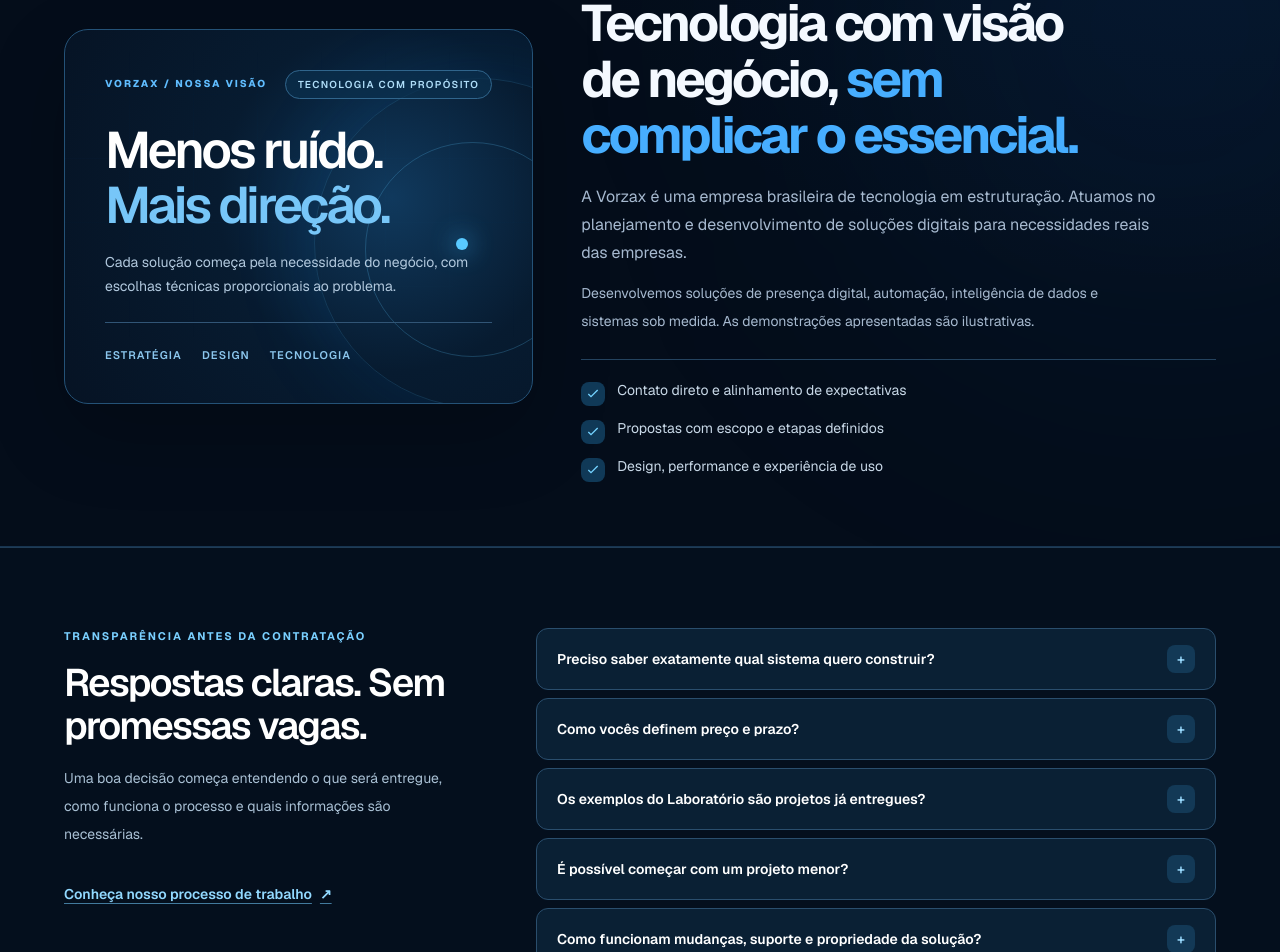
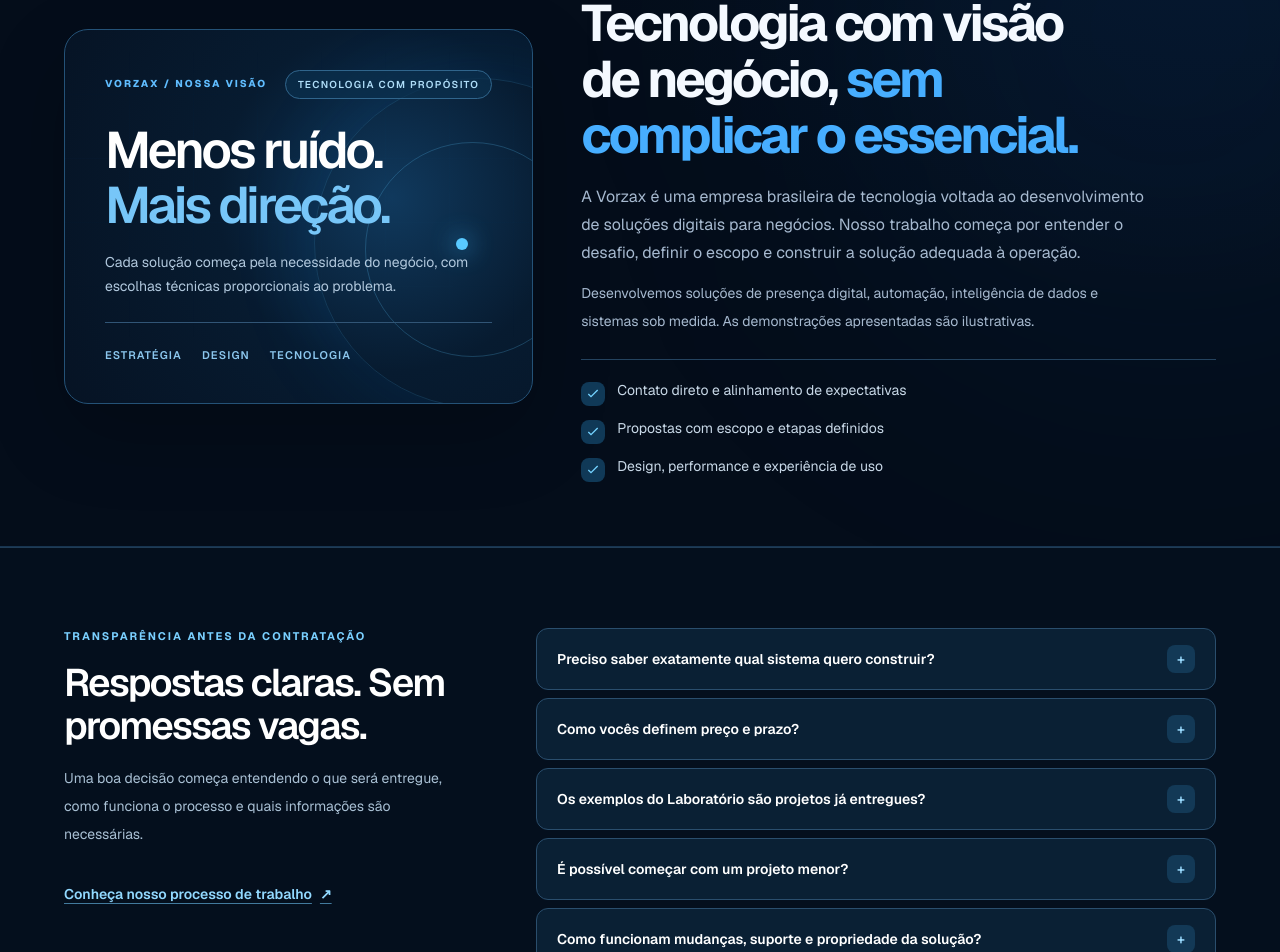
Before and after one commit to vorzax-tecnologia/vorzax-site, a Next.js app: page / in a window 1280 px wide. Shown: the part 3673-4625 px from the top of the page. Built offline with nearby package versions, Linux system fonts and the light colour scheme.

Commit message:
content(confiança): posicionamento empresarial claro e verificável no Sobre

```diff
--- a/src/app/page.tsx
+++ b/src/app/page.tsx
@@ -827,7 +827,7 @@ export default function Home() {
           <div data-reveal>
             <p className="vx-eyebrow"><span className="vx-eyebrow-line" /> SOBRE A VORZAX</p>
             <h2 className="vx-heading mt-5 max-w-xl">Tecnologia com visão de negócio, <span className="vx-gradient-text">sem complicar o essencial.</span></h2>
-            <p className="mt-5 max-w-xl text-sm leading-7 text-[#a6b9cf] sm:text-base">A Vorzax é uma empresa brasileira de tecnologia em estruturação. Atuamos no planejamento e desenvolvimento de soluções digitais para necessidades reais das empresas.</p>
+            <p className="mt-5 max-w-xl text-sm leading-7 text-[#a6b9cf] sm:text-base">A Vorzax é uma empresa brasileira de tecnologia voltada ao desenvolvimento de soluções digitais para negócios. Nosso trabalho começa por entender o desafio, definir o escopo e construir a solução adequada à operação.</p>
             <p className="mt-3 max-w-xl text-sm leading-7 text-[#a6b9cf]">Desenvolvemos soluções de presença digital, automação, inteligência de dados e sistemas sob medida. As demonstrações apresentadas são ilustrativas.</p>
             <div className="mt-6 space-y-3 border-t border-[#24435f] pt-5">
               {["Contato direto e alinhamento de expectativas", "Propostas com escopo e etapas definidos", "Design, performance e experiência de uso"].map((item) => (
```
